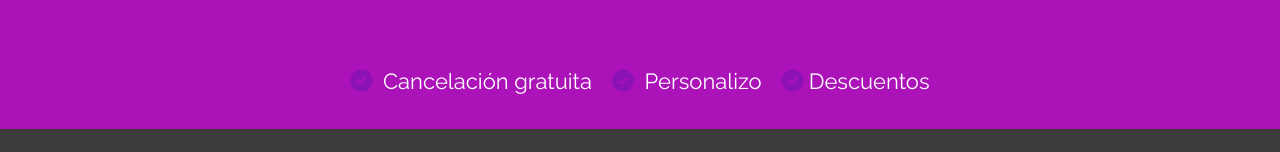
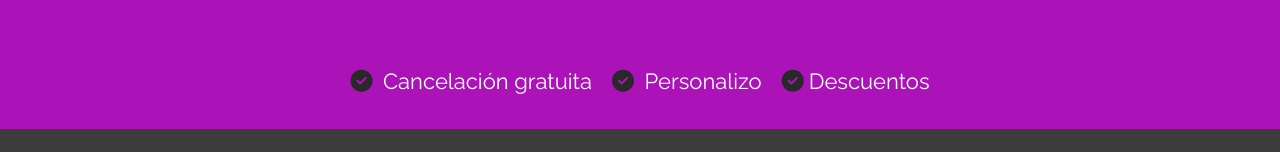
Before and after one commit to Tonybrandt/project-coderhouse, a plain HTML site: page index.html in a window 1280 px wide. Shown: the part 1919-2071 px from the top of the page. Drawn offline with nearby package versions, Linux system fonts and the light colour scheme.

Commit message:
modificando colores

```diff
--- a/scss/style.scss
+++ b/scss/style.scss
@@ -281,7 +281,7 @@ $breakpoint-tablet: 768px;
             font-size: 22px;
             z-index: 100;
             .fa-solid {
-                color: $color-btn-violet;
+                color: $dark;
                 padding-right: 5px;
             }
         }
```
Also changed, not shown: css/style.css, 1 other file.
